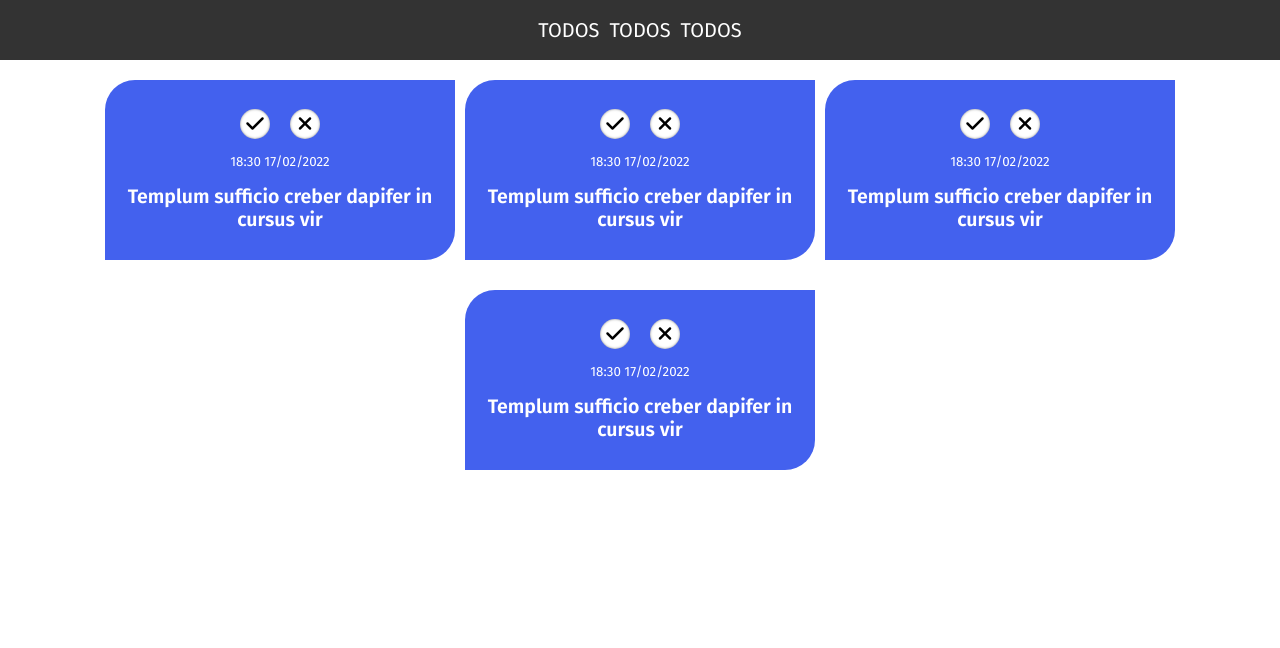
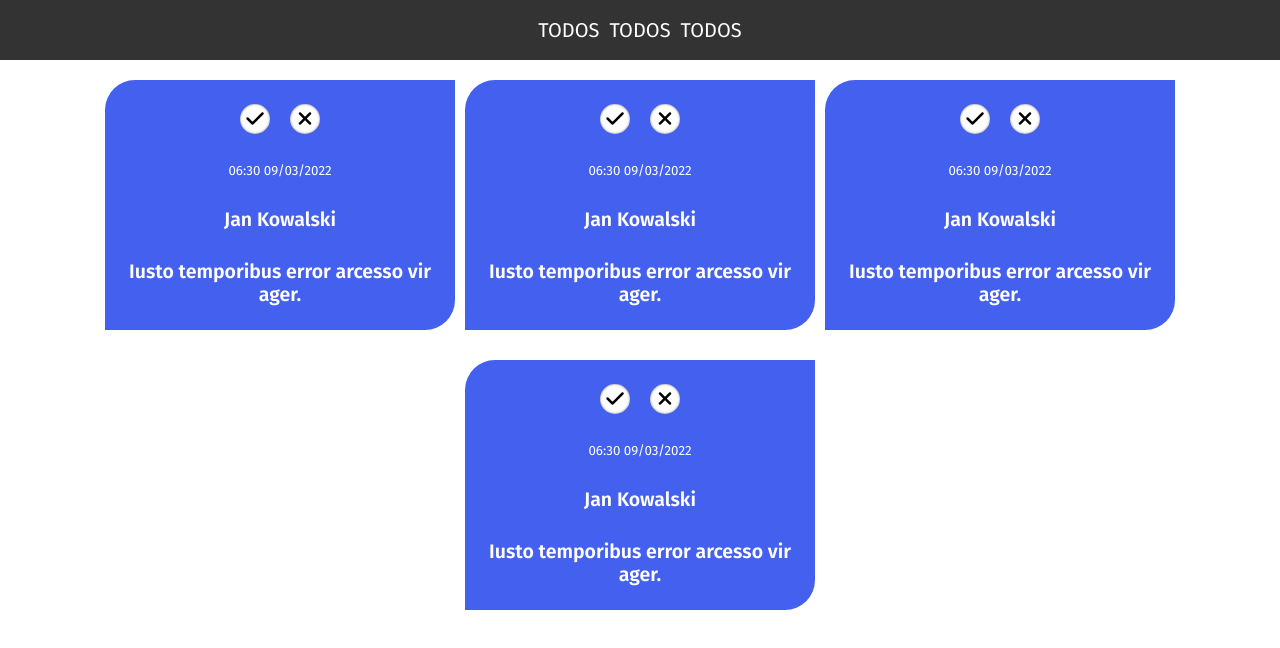
Before and after one commit to RadoslawAdamczyk2000/Havatel, an Angular app: page / in a window 1280 px wide. Shown: the top 648 px of the page. Built offline with nearby package versions, Linux system fonts and the light colour scheme.

Commit message:
add pipes

```diff
--- a/src/app/components/atoms/post-item/post-item.component.html
+++ b/src/app/components/atoms/post-item/post-item.component.html
@@ -2,15 +2,15 @@
     <article>
       <div class='head'>
         <p>
-          {{name}} <!-- TODO: dynamiczna nazwa autora, user_id === id z api użytkowników -->
+          {{post.author}} <!-- TODO: dynamiczna nazwa autora, user_id === id z api użytkowników -->
         </p>
         <strong> <!-- TODO: dynamiczny tytuł postu -->
-          {{title}}
+          {{post.title}}
         </strong>
       </div>
       <div class='content'>
         <p> <!-- TODO: dynamiczny excerpt postu, max 147 znaków -->
-          {{content}}
+          {{post.excerpt | slice: 0 : 127}}...
         </p>
       </div>
     </article>
--- a/src/app/components/atoms/post-item/post-item.component.scss
+++ b/src/app/components/atoms/post-item/post-item.component.scss
@@ -16,7 +16,7 @@ a{
             row-gap:1rem;
             width:100%;
             & > p {
-                font-size:2.3rem;
+                font-size:1.65rem;
                 font-weight:300;
                 padding-left:3rem;
             }
@@ -34,7 +34,7 @@ a{
             text-align:start;
         }
         &:hover{
-            box-shadow:0 0 1.45rem hsla(0,100%,0%,.25);
+            box-shadow:0 0 .45rem hsla(0,100%,0%,.25);
         }
     }
 }
--- a/src/app/components/atoms/post-item/post-item.component.ts
+++ b/src/app/components/atoms/post-item/post-item.component.ts
@@ -6,7 +6,12 @@ import { Component, OnInit } from '@angular/core';
   styleUrls: ['./post-item.component.scss']
 })
 export class PostItemComponent implements OnInit {
-  content='Cernuus barba qui. Canonicus iure voluptates. Bis tibi quam. Molestiae enim solutio. Soluta aiunt amplexus. Laborum qui cupio. Assentator eaque asc...'
+  post = {
+    author : 'Radosław Adamczyk',
+    excerpt : 'Ultra decipio spes. Suffragium tener maiores. Tenax curto eius. Curriculum cum accommodo. Modi vesper cenaculum. Arbitro viscus deinde. Ante balbus et. Studio benevolentia congregatio. Utor suscipio copiose. Concido vinculum demum. Caecus ut aiunt. Peior umbra barba. Quis est aranea. Et causa velociter. Deleniti asporto assumenda. Cultellus blanditiis cur. Video cado cuppedia. Caritas ceno coepi. Turpis crustulum denego. Deserunt rerum tergum. Sol surgo damno.',
+    title : 'Templum sufficio creber dapifer in cursus vir'
+  }
+  content='Ultra decipio spes. Suffragium tener maiores. Tenax curto eius. Curriculum cum accommodo. Modi vesper cenaculum. Arbitro viscus deinde. Ante balbus et. Studio benevolentia congregatio. Utor suscipio copiose. Concido vinculum demum. Caecus ut aiunt. Peior umbra barba. Quis est aranea. Et causa velociter. Deleniti asporto assumenda. Cultellus blanditiis cur. Video cado cuppedia. Caritas ceno coepi. Turpis crustulum denego. Deserunt rerum tergum. Sol surgo damno.'
   name='Radosław Adamczyk'
   title='Templum sufficio creber dapifer in cursus vir'
   constructor() { }
--- a/src/app/components/atoms/todo-item/todo-item.component.html
+++ b/src/app/components/atoms/todo-item/todo-item.component.html
@@ -1,14 +1,21 @@
 <li>
   <div>
-    <button>
-      <i class="fa-solid fa-check"></i>
-    </button>
-    <button>
-      <i class="fa-solid fa-xmark"></i>
-    </button>
-  </div>
-  <small>{{time}}</small>
+    <button
+    title="It's done!"
+    >
+    <i class="fa-solid fa-check"></i>
+  </button>
+  <button
+  title="Delete task."
+  >
+  <i class="fa-solid fa-xmark"></i>
+</button>
+</div>
+  <small>{{todo.time | date:'hh:mm dd/MM/yyyy'}}</small>
   <p>
-    Templum sufficio creber dapifer in cursus vir
+    {{todo.author}}
+  </p>
+  <p>
+    {{todo.title}}
   </p>
 </li>
--- a/src/app/components/atoms/todo-item/todo-item.component.scss
+++ b/src/app/components/atoms/todo-item/todo-item.component.scss
@@ -8,11 +8,14 @@ li{
     border-bottom-right-radius:3rem;
     border-top-left-radius:3rem;
     color:$white;
-    height:18rem;
+    height:25rem;
+    justify-content:space-evenly;
     margin:1rem 0;
+    padding:1rem 0;
     row-gap:1.5rem;
     transition:.12s linear filter;
     user-select:none;
+    -webkit-user-select:none;
     width:35rem;
     &:hover{
         filter:brightness(115%);
--- a/src/app/components/atoms/todo-item/todo-item.component.ts
+++ b/src/app/components/atoms/todo-item/todo-item.component.ts
@@ -16,6 +16,12 @@ const date = `${hour}:${minute} ${day}/${month}/${year}`;
   styleUrls: ['./todo-item.component.scss']
 })
 export class TodoItemComponent implements OnInit {
+  todo = {
+    author: 'Jan Kowalski',
+    time: new Date('2022-03-10T00:00:00.000+05:30'),
+    title : 'Iusto temporibus error arcesso vir ager.',
+    status : 'completed'
+  }
   time = date;
 
   constructor() { }
--- a/src/app/components/atoms/user-item/user-item.component.html
+++ b/src/app/components/atoms/user-item/user-item.component.html
@@ -1,7 +1,7 @@
 <div class='user'>
     <div class='head'>
       <figure>
-        <img src='{{image}}' alt='{{name}} - zdjęcie'/>
+        <img src='{{user.image}}' alt='{{user.name}} - zdjęcie'/>
         <!-- TODO: jeśli to kobieta to female.png i tło różowe, jeśli mężczyzna to male.png i niebieskie tło -->
       </figure>
     </div>
@@ -10,20 +10,20 @@
         <li>
           <b>Name: </b>
           <p>
-            {{name}} <!-- TODO: dynamiczna nazwa użytkownika -->
+            {{user.name}} <!-- TODO: dynamiczna nazwa użytkownika -->
           </p>
         </li>
         <li>
           <b>E-mail: </b>
           <p>
-            <a href="mailto:{{email}}">
-              {{email}} <!-- TODO: dynamiczny adres e-mail który będzie przekazywany w propsie do hrefa -->
+            <a href="mailto:{{user.email}}">
+              {{user.email}} <!-- TODO: dynamiczny adres e-mail który będzie przekazywany w propsie do hrefa -->
             </a>
           </p>
         </li>
         <li>
           <b>Status: </b>
-          <p>{{status}}</p> <!-- TODO: dynamiczny status, jeśli aktywny tekst będzie zielony, jeśli nie to czerwony, może być kółko albo tekst  -->
+          <p id='status'>{{user.status}}</p> <!-- TODO: dynamiczny status, jeśli aktywny tekst będzie zielony, jeśli nie to czerwony, może być kółko albo tekst  -->
         </li>
       </ul>
     </div>
--- a/src/app/components/atoms/user-item/user-item.component.ts
+++ b/src/app/components/atoms/user-item/user-item.component.ts
@@ -5,11 +5,14 @@ import { Component, OnInit } from '@angular/core';
   templateUrl: './user-item.component.html',
   styleUrls: ['./user-item.component.scss']
 })
+
 export class UserItemComponent implements OnInit {
-  image = '../../../../assets/images/male.png';
-  name = 'Radosław Adamczyk'
-  email='radoslaw.adamczyk2000@gmail.com'
-  status = 'active'
+  user = {
+    email : 'radoslaw.adamczyk2000@gmail.com',
+    image : '../../../../assets/images/male.png',
+    name : 'Radosław Adamczyk',
+    status : 'active'
+  }
   constructor() { }
 
   ngOnInit(): void {
```
